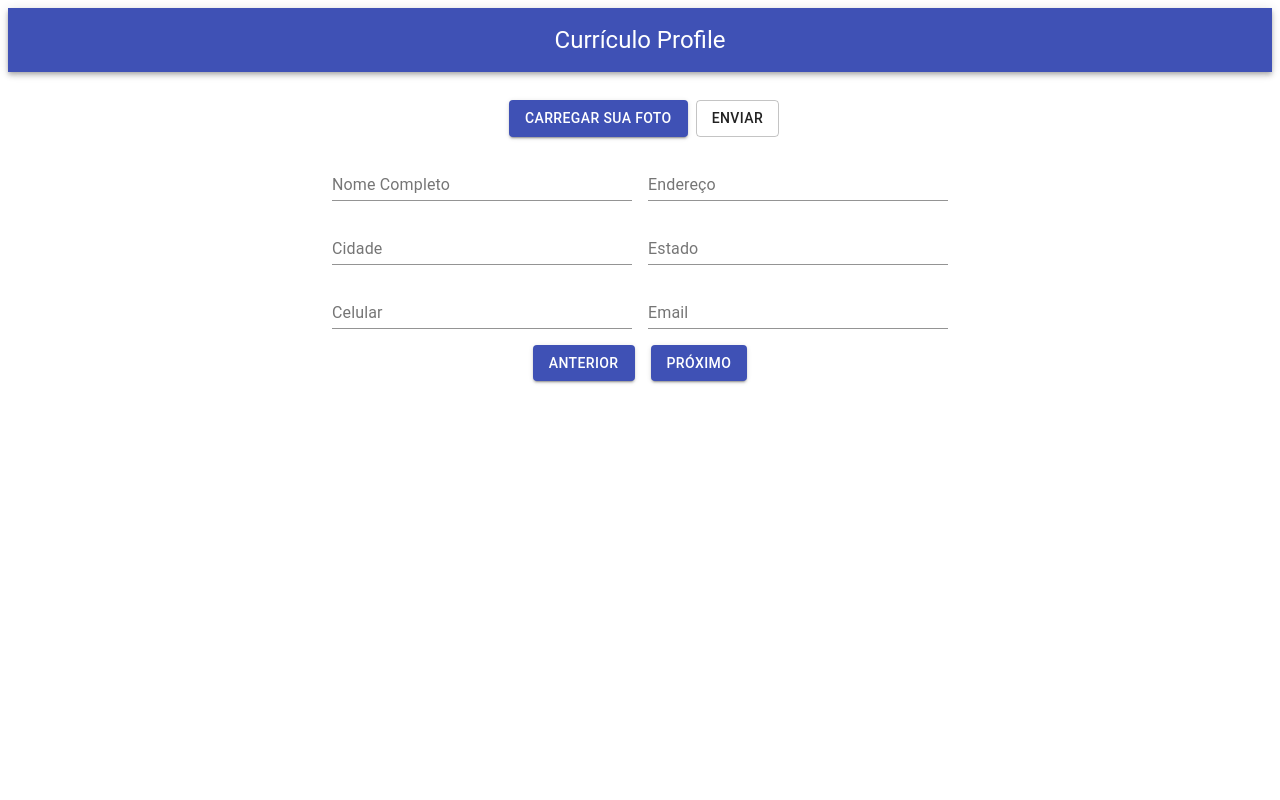
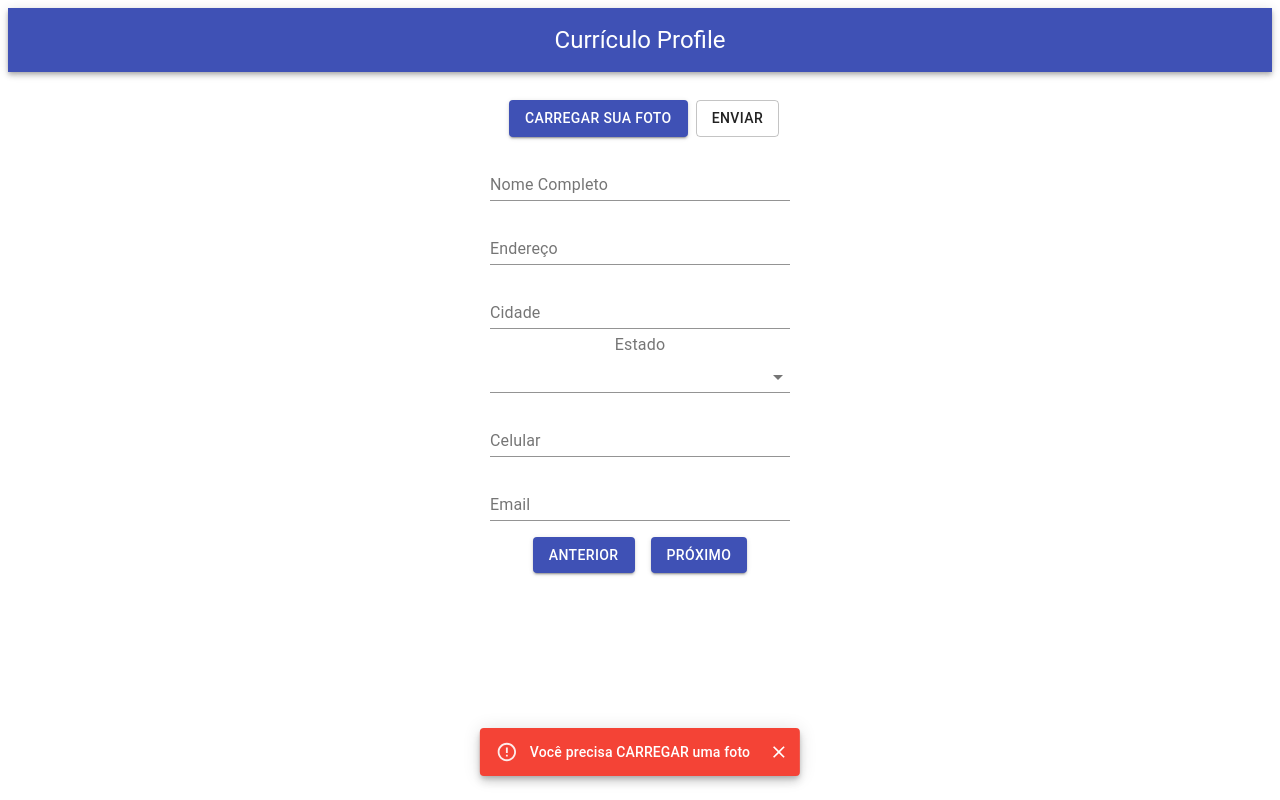
Before and after one commit to LucasZod/curriculo-profile, a React (Create React App) app: page /curriculo1 in a window 1280 px wide. Both pictures are taken after a click on the button "ENVIAR". Built offline with nearby package versions, Linux system fonts and the light colour scheme.

Commit message:
curriculo-profile 1.0

```diff
--- a/src/StepOne.js
+++ b/src/StepOne.js
@@ -4,6 +4,11 @@ import { makeStyles } from '@material-ui/core/styles';
 import TextField from '@material-ui/core/TextField';
 import Button from "@material-ui/core/Button";
 import Grid from "@material-ui/core/Grid";
+import InputLabel from '@material-ui/core/InputLabel';
+import MenuItem from '@material-ui/core/MenuItem';
+import Select from '@material-ui/core/Select';
+import Snackbar from '@material-ui/core/Snackbar';
+import MuiAlert from '@material-ui/lab/Alert';
 import { useState } from 'react';
 import Validacao from "./Validator";
 
@@ -32,7 +37,27 @@ const useStyles = makeStyles((theme) => ({
 
 export default function StepOne() {
 
+    //SNACKBAR
+    function Alert(props) {
+        return <MuiAlert elevation={6} variant="filled" {...props} />;
+    }
+    const [open, setOpen] = React.useState(false);
 
+    const handleClick = () => {
+        setOpen(true);
+    };
+
+    const handleClose = (event, reason) => {
+        if (reason === 'clickaway') {
+            return;
+        }
+
+        setOpen(false);
+    };
+    //SNACKBAR
+
+    const [snack, setSnack] = useState('');
+    const [keysnack, setkey] = useState(true);
     const [img, setImg] = useState();
     const [imgData, setImgData] = useState(localStorage.getItem('@curriculo-profile/imgdata') || '');
     const [nome, setNome] = useState(localStorage.getItem('@curriculo-profile/nome') || '');
@@ -43,22 +68,35 @@ export default function StepOne() {
     const [email, setEmail] = useState(localStorage.getItem('@curriculo-profile/email') || '');
 
 
+    function KeySnack() {
+            if (keysnack){
+                return 'success'
+            }else{
+                return 'error'
+            }
+        }
+
     const filesSelectedHandle = async event =>{
         await setImg(event.target.files[0]);
     }
+
 
     const fileUploadHandler = async event =>{
         event.preventDefault();
         if(!img)
         {
-            alert("Você precisa CARREGAR uma foto");
+            setSnack("Você precisa CARREGAR uma foto");
+            setkey(false);
+            handleClick();
             return;
         }else {
             const reader = new FileReader();
             await reader.readAsDataURL(img);
             reader.onload = () => {
                 setImgData(reader.result);
-                alert("FOTO ENVIADA COM SUCESSO!");
+                setSnack('Foto enviada com sucesso!');
+                setkey(true);
+                handleClick();
             }
         }
     }
@@ -91,7 +129,9 @@ export default function StepOne() {
             const campos = [imgData, nome, end, cidade, estado, celular, email];
             campos.forEach((campo) =>{
                 if (campo.isInvalid){
-                    alert(campo.menssagem);
+                    setSnack(campo.menssagem);
+                    setkey(false);
+                    handleClick()
                 }
             })
         }
@@ -137,7 +177,9 @@ export default function StepOne() {
                     value={nome}
                     onChange={e => setNome(e.target.value)}
                     />
+                    </div>
 
+                    <div>
                     <TextField
                     id="standard-basic"
                     label="Endereço"
@@ -157,27 +199,38 @@ export default function StepOne() {
                     value={cidade}
                     onChange={e => setCidade(e.target.value)}
                     />
+                    </div>
 
-                    <TextField
-                    id="standard-basic"
-                    label="Estado"
-                    name="estado"
-                    className={classes.margin}
-                    value={estado}
-                    onChange={e => setEstado(e.target.value)}
-                    />
+                    <div>
+                    <InputLabel  id="demo-simple-select-label">Estado</InputLabel>
+                        <Select
+                            className={classes.margin}
+                            labelId="demo-simple-select-label"
+                            id="demo-simple-select"
+                            value={estado}
+                            onChange={e => setEstado(e.target.value)}
+                        >
+                            <MenuItem value="GO">GO</MenuItem>
+                            <MenuItem value="SP">SP</MenuItem>
+                            <MenuItem value="DF">DF</MenuItem>
+                            <MenuItem value="MG">MG</MenuItem>
+                            <MenuItem value="RJ">RJ</MenuItem>
+                        </Select>
                     </div>
 
                     <div>
                     <TextField
                     id="standard-basic"
+                    placeholder="(DDD) 9 9999-9999"
                     label="Celular"
                     name="celular"
                     className={classes.margin}
                     value={celular}
                     onChange={e => setCelular(e.target.value)}
                     />
+                    </div>
 
+                    <div>
                     <TextField
                     id="standard-basic"
                     label="Email"
@@ -186,7 +239,6 @@ export default function StepOne() {
                     value={email}
                     onChange={e => setEmail(e.target.value)}
                     />
-
                     </div>
 
                 <Link to='/' className={classes.link}>
@@ -197,10 +249,20 @@ export default function StepOne() {
 
                 {/*<Button onClick={()=>{localStorage.clear()}}>ZERAR STORAGE</Button>*/}
 
-
-
             </form>
             </Grid>
+
+            {/*SNACKBAR*/}
+
+            <Snackbar open={open} autoHideDuration={6000} onClose={handleClose}>
+                <Alert onClose={handleClose} severity={KeySnack()}>
+                    {snack}
+                </Alert>
+            </Snackbar>
+
+            {/*SNACKBAR*/}
+
         </div>
+
     );
 }
--- a/src/index.js
+++ b/src/index.js
@@ -3,8 +3,6 @@ import ReactDOM from 'react-dom';
 import App from './App';
 
 ReactDOM.render(
-  <React.StrictMode>
-    <App />
-  </React.StrictMode>,
+    <App />,
   document.getElementById('root')
 );
```
